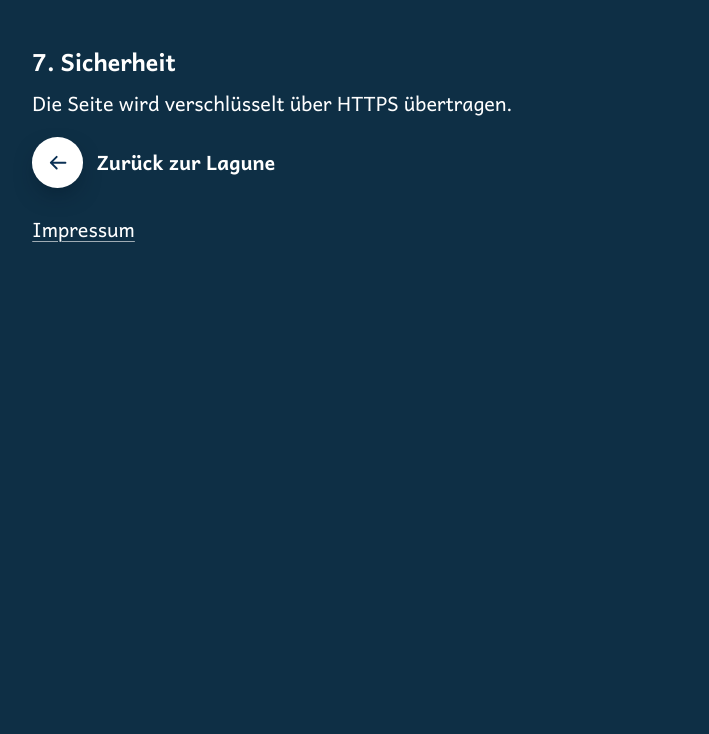
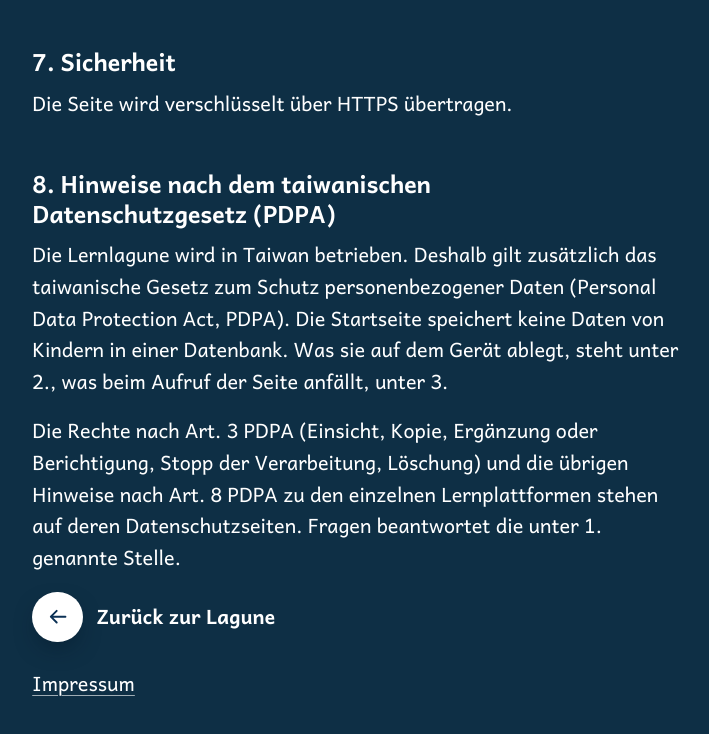
Before and after one commit to Setsna/lernlagune, a plain HTML site: page datenschutz.html in a window 1280 px wide. Shown: the part 2722-3456 px from the top of the page, without its empty margins (283-992 px from the left). Before the commit the page ends 3069 px from the top, so only its background shows below. Drawn offline with Linux system fonts and the light colour scheme.

Commit message:
Datenschutz: Hinweise nach dem taiwanischen Datenschutzgesetz (PDPA Art. 8, Rechte nach Art. 3)
Co-Authored-By: Claude Opus 5.5 <noreply@anthropic.com>

```diff
--- a/datenschutz.html
+++ b/datenschutz.html
@@ -57,6 +57,17 @@
       <h2>7. Sicherheit</h2>
       <p>Die Seite wird verschlüsselt über HTTPS übertragen.</p>
 
+      <h2>8. Hinweise nach dem taiwanischen Datenschutzgesetz (PDPA)</h2>
+      <p>Die Lernlagune wird in Taiwan betrieben. Deshalb gilt zusätzlich das
+        taiwanische Gesetz zum Schutz personenbezogener Daten (Personal Data
+        Protection Act, PDPA). Die Startseite speichert keine Daten von Kindern
+        in einer Datenbank. Was sie auf dem Gerät ablegt, steht unter 2., was
+        beim Aufruf der Seite anfällt, unter 3.</p>
+      <p>Die Rechte nach Art. 3 PDPA (Einsicht, Kopie, Ergänzung oder
+        Berichtigung, Stopp der Verarbeitung, Löschung) und die übrigen Hinweise
+        nach Art. 8 PDPA zu den einzelnen Lernplattformen stehen auf deren
+        Datenschutzseiten. Fragen beantwortet die unter 1. genannte Stelle.</p>
+
       <p class="recht__zurueck">
         <a class="zurueck" href="index.html">
           <span class="zurueck__knopf"><svg viewBox="0 0 24 24" aria-hidden="true" focusable="false"><path d="M4 12h15M13 6l6 6-6 6" /></svg></span>
```
